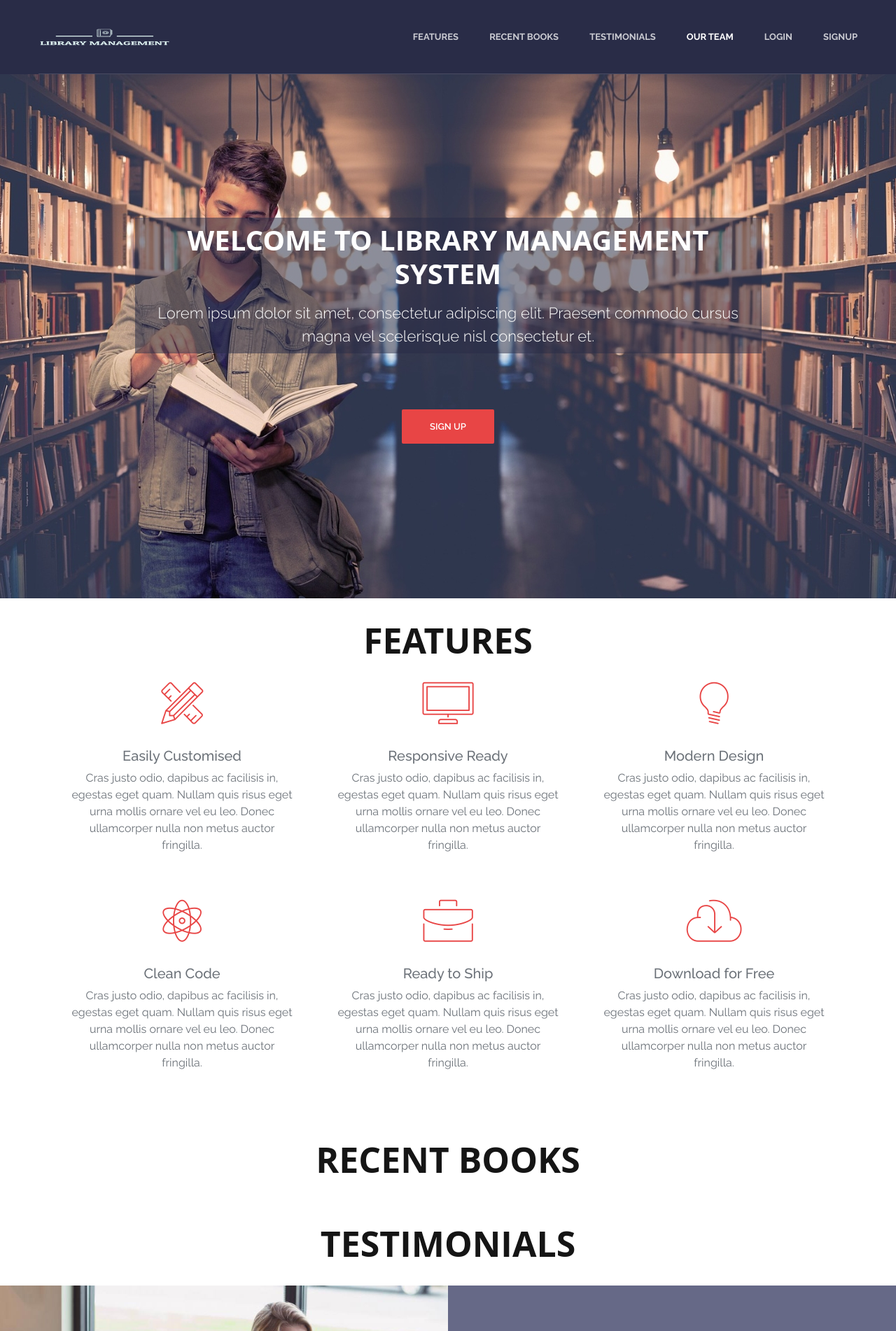
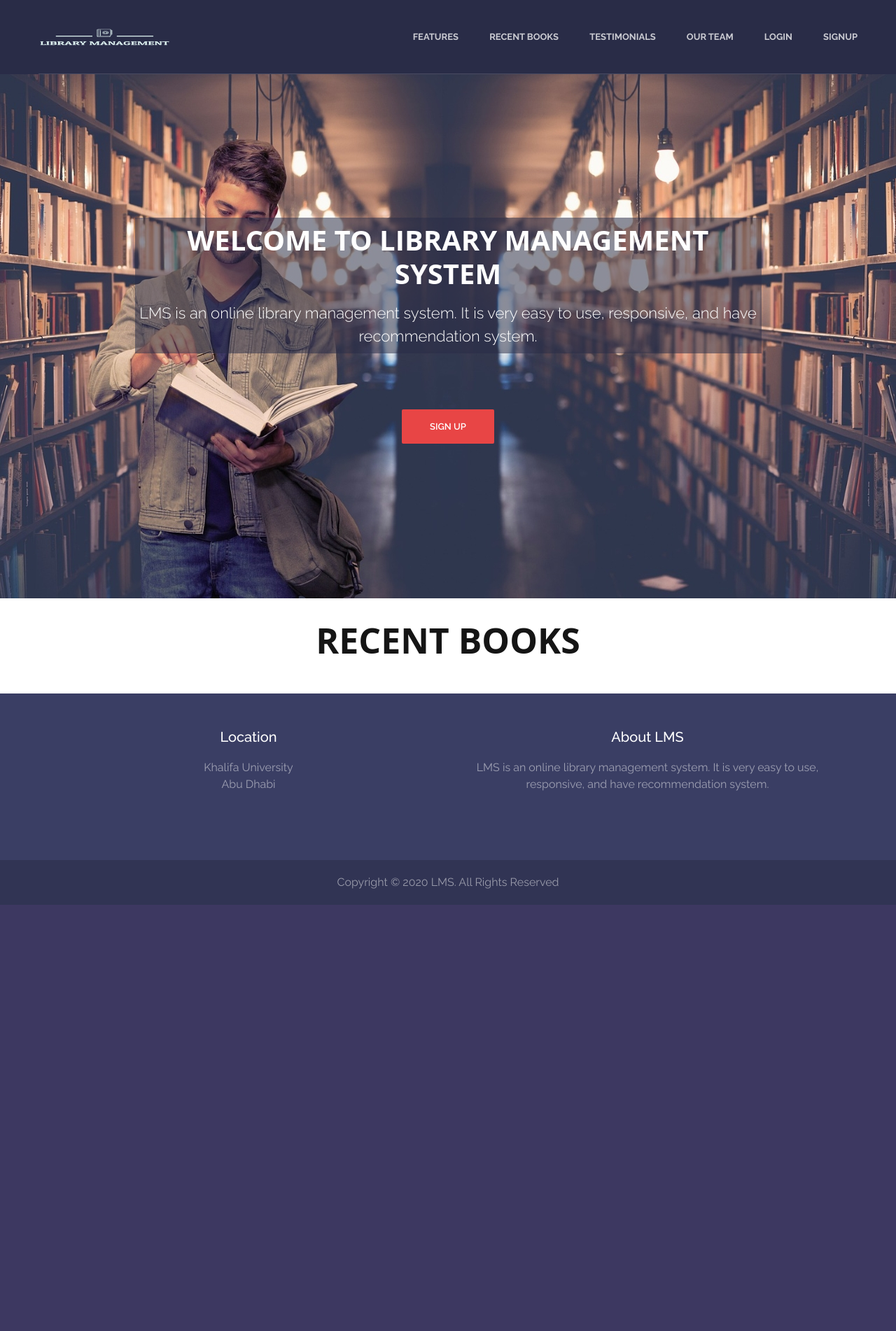
Before and after one commit to hassan-rehan/LMS, a Django app: page / in a window 1280 px wide. Shown: the top 1902 px of the page at 70% size. After the commit the page ends 1293 px from the top, so only its background shows below. Run offline with Django 3.2, Linux system fonts and the light colour scheme; data that the repository does not hold is empty; some libraries are stand-ins or nearby versions; some web fonts are replaced.

Commit message:
finalizing

```diff
--- a/Templates/home/banner_section.html
+++ b/Templates/home/banner_section.html
@@ -3,7 +3,7 @@
         <div class="col-md-10 offset-md-1">
             <div class="banner-text text-center">
                 <h1 style="margin:0;background-color:#292c4786;padding:0.5rem 0px;">Welcome To Library Management System</h1>
-                <p style="background-color:#292c4786;padding:0.5rem 0px;">Lorem ipsum dolor sit amet, consectetur adipiscing elit. Praesent commodo cursus magna vel scelerisque nisl consectetur et.</p>
+                <p style="background-color:#292c4786;padding:0.5rem 0px;">LMS is an online library management system. It is very easy to use, responsive, and have recommendation system.</p>
                 {% if user.is_authenticated %}
                 <a href="/logout" class="btn btn-red btn-red-large">Log Out</a>
                 {% else %}
--- a/Templates/home/recent_books_section.html
+++ b/Templates/home/recent_books_section.html
@@ -1,5 +1,5 @@
 {% load static %}
-<section id="recent-books" class="works">
+<section id="recent-books" class="works mb-3">
     <h1 class="section-heading">RECENT BOOKS</h1>
     <div class="container-fluid">
         <div class="row no-gutter">
--- a/Templates/landing.html
+++ b/Templates/landing.html
@@ -2,8 +2,5 @@
 
 {% block content %}
     {% include "home/banner_section.html" %}
-    {% include "home/feature_section.html" %}
     {% include "home/recent_books_section.html" with books=recent_books %}
-    {% include "home/testimonials_section.html" %}
-    {% include "home/team_section.html" %}
 {% endblock %}
--- a/Templates/shared/footer.html
+++ b/Templates/shared/footer.html
@@ -2,11 +2,11 @@
     <div class="footer-top">
         <div class="container">
             <div class="row">
-                <div class="footer-col col-md-4">
+                <div class="footer-col col-md-6">
                     <h5>Location</h5>
-                    <p>3481 Melrose Place<br>Beverly Hills, CA 90210</p>
+                    <p>Khalifa University<br>Abu Dhabi</p>
                 </div>
-                <div class="footer-col col-md-4">
+                <!-- <div class="footer-col col-md-4">
                     <h5>Social links</h5>
                     <ul class="footer-share">
                         <li><a href="#"><i class="fa fa-facebook"></i></a></li>
@@ -14,10 +14,10 @@
                         <li><a href="#"><i class="fa fa-linkedin"></i></a></li>
                         <li><a href="#"><i class="fa fa-google-plus"></i></a></li>
                     </ul>
-                </div>
-                <div class="footer-col col-md-4">
+                </div> -->
+                <div class="footer-col col-md-6">
                     <h5>About LMS</h5>
-                    <p>Cras justo odio, dapibus ac facilisis in, egestas eget quam. Donec ullamcorper nulla non metus auctor fringilla.</p>
+                    <p>LMS is an online library management system. It is very easy to use, responsive, and have recommendation system.</p>
                 </div>
             </div>
         </div>
@@ -25,7 +25,7 @@
     <div class="footer-bottom">
         <div class="container">
             <div class="col-md-12">
-                <p>Copyright © 2020 LMS. All Rights Reserved<br>Made with <i class="fa fa-heart pulse"></i> by <a href="#">ME</a></p>
+                <p style="margin:0;">Copyright © 2020 LMS. All Rights Reserved</p>
             </div>
         </div>
     </div>
```
